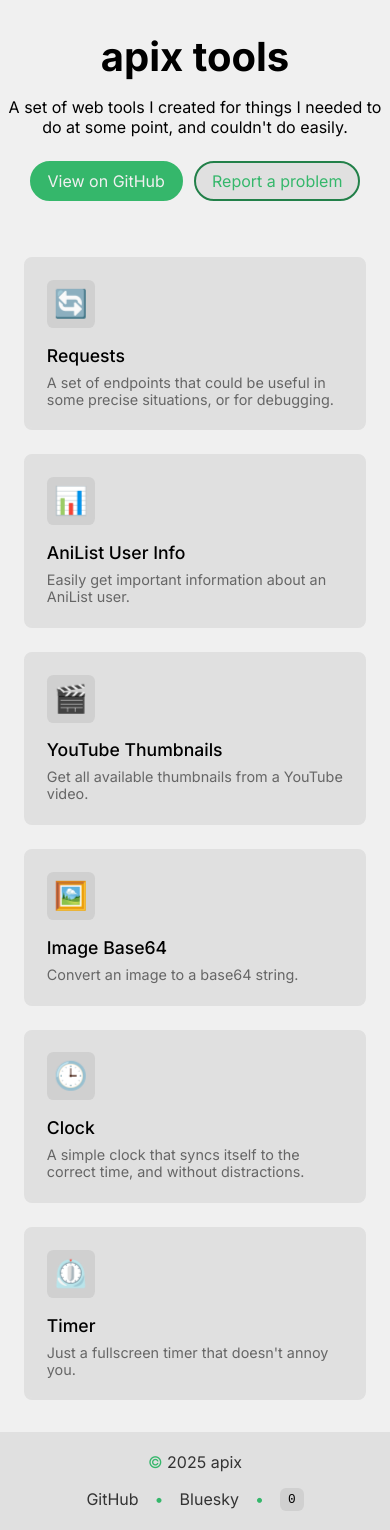
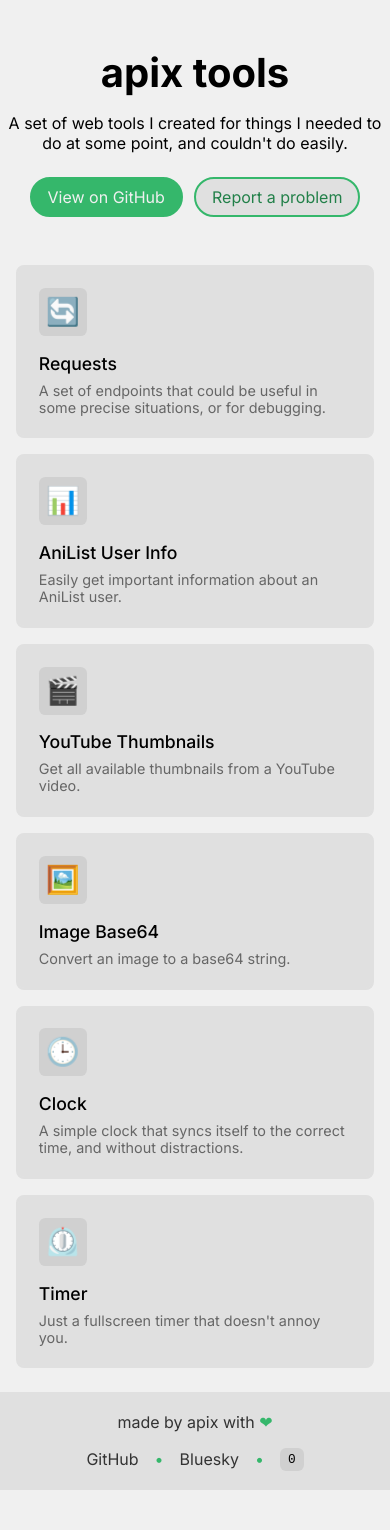
Before and after one commit to apix0n/tools, a SvelteKit app: page / in a window 390 px wide. After the commit the page ends 1490 px from the top, so only its background shows below. Built offline with nearby package versions, Linux system fonts and the light colour scheme.

Commit message:
style changes

```diff
--- a/src/components/Footer.svelte
+++ b/src/components/Footer.svelte
@@ -4,7 +4,7 @@
 
 <footer>
   <div class="footer-content">
-    <p><span class="separator">©</span> 2025 apix</p>
+    <p>made by apix with <span class="separator">❤</span></p>
     <div class="footer-links">
       <a href="https://github.com/apix0n" target="_blank" rel="noopener">GitHub</a>
       <span class="separator">•</span>
--- a/src/routes/+layout.svelte
+++ b/src/routes/+layout.svelte
@@ -9,13 +9,13 @@
 </svelte:head>
 
 <div class="layout">
-    {#if page.route.id !== "/"}
+    {#if page.data.header !== false}
         <Header />
     {/if}
 
     <slot />
 
-    {#if !page.route.id.startsWith("/time/")}
+    {#if page.data.footer !== false}
         <Footer />
     {/if}
 </div>
--- /dev/null
+++ b/src/routes/+page.js
@@ -0,0 +1,5 @@
+export function load() {
+    return {
+        header: false,
+    };
+}
--- a/src/routes/+page.svelte
+++ b/src/routes/+page.svelte
@@ -7,10 +7,15 @@
 <Container>
     <div class="top">
         <h1>apix tools</h1>
-    <span>A set of web tools I created for things I needed to do at some point, and couldn't do easily.</span>
+        <span>A set of web tools I created for things I needed to do at some
+            point, and couldn't do easily.</span>
         <div class="links">
-      <a href="https://github.com/apix0n/tools" target="_blank"><button>View on GitHub</button></a>
-      <a href="https://github.com/apix0n/tools/issues/new" target="_blank"><button class="secondary">Report a problem</button></a>
+            <a href="https://github.com/apix0n/tools" target="_blank">
+                <button>View on GitHub</button>
+            </a>
+            <a href="https://github.com/apix0n/tools/issues/new" target="_blank">
+                <button class="secondary">Report a problem</button>
+            </a>
         </div>
     </div>
     <span class="sep"></span>
@@ -43,9 +48,22 @@
         margin-bottom: 2rem;
     }
 
+    .links {
+        display: flex;
+        justify-content: center;
+        gap: 0.7rem;
+    }
+
+    .grid {
+        display: grid;
+        grid-template-columns: repeat(auto-fill, minmax(250px, 1fr));
+        gap: 1.5rem;
+        padding: 1rem;
+    }
     @media screen and (max-width: 768px) {
         .top {
             padding: 2rem 0;
+            padding-top: 3rem;
             h1 {
                 font-size: 2.5rem;
             }
@@ -54,18 +72,10 @@
         .sep {
             display: none;
         }
-  }
-
-  .links {
-    display: flex;
-    justify-content: center;
-    gap: .7rem;
-  }
 
         .grid {
-    display: grid;
-    grid-template-columns: repeat(auto-fill, minmax(250px, 1fr));
-    gap: 1.5rem;
-    padding: 1rem;
+            gap: 1rem;
+            padding: .5rem;
+        }
     }
 </style>
--- /dev/null
+++ b/src/routes/time/clock/+page.js
@@ -0,0 +1,5 @@
+export function load() {
+    return {
+        footer: false,
+    };
+}
--- /dev/null
+++ b/src/routes/time/timer/+page.js
@@ -0,0 +1,5 @@
+export function load() {
+    return {
+        footer: false,
+    };
+}
--- a/static/style.css
+++ b/static/style.css
@@ -124,6 +124,13 @@
     background: var(--background-3);
 }
 
+@media (prefers-color-scheme: light) {
+    button.secondary {
+        border-color: var(--primary);
+        color: var(--primary-2);
+    }
+}
+
 textarea {
     border-radius: 1em;
 }
```
Lines whose indentation alone changed are shown as unchanged.
